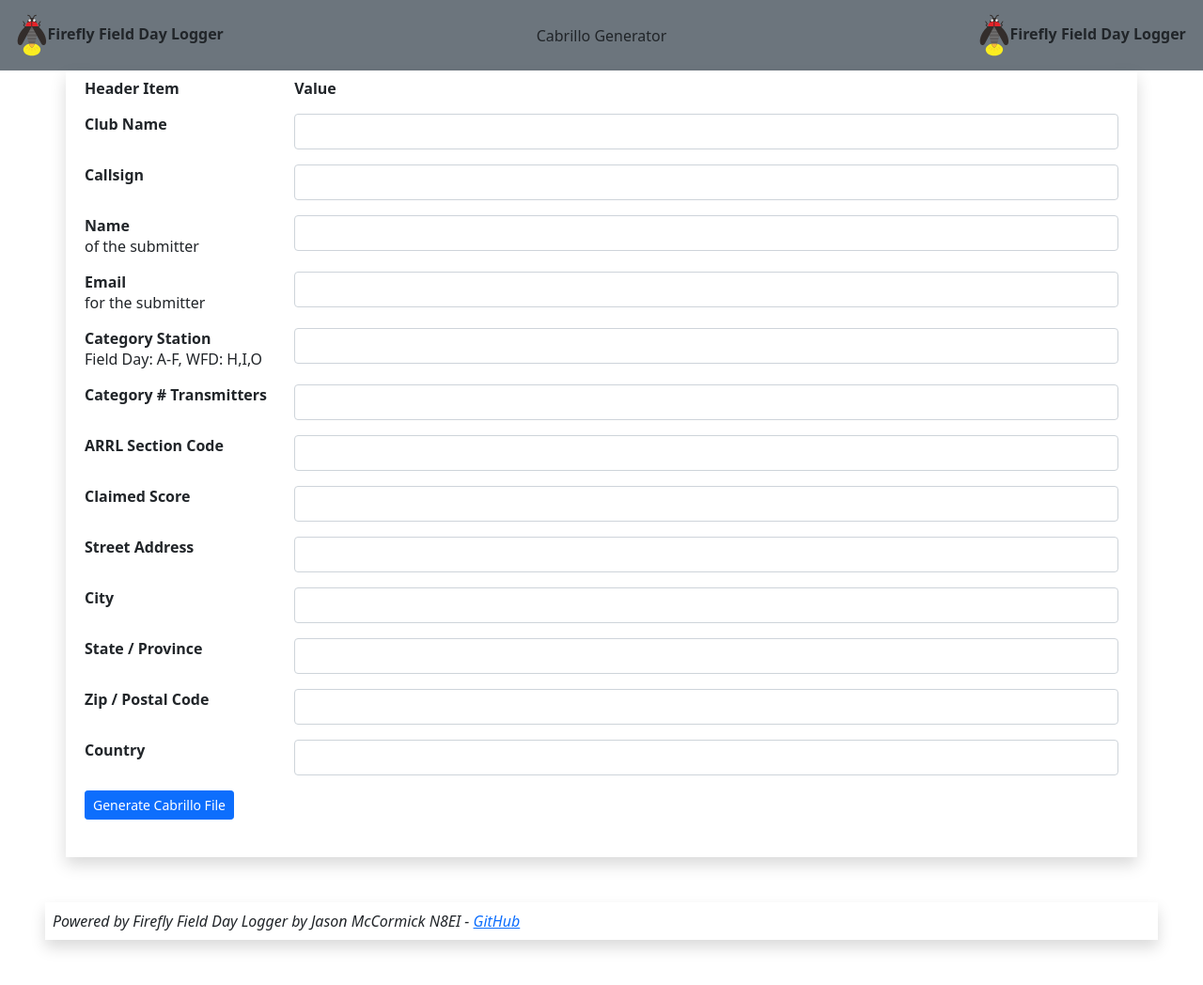
After one commit to jxmx/firefly-logger, a PHP site: page /cabrillo.html in a window 1280 px wide. The commit adds this page. Shown: the whole page at 94% size. Run offline with PHP 8.4, Linux system fonts and the light colour scheme.

Commit message:
useful cabrillo printer

```diff
--- /dev/null
+++ b/cabrillo.html
@@ -0,0 +1,158 @@
+<html>
+<head>
+	<meta charset="utf-8">
+	<meta name="viewport" content="width=device-width, initial-scale=1">
+	<title>Firefly Field Day Logger</title>
+	<link href="css/bootstrap.min.css" rel="stylesheet">
+	<link href="css/jquery.typeahead.min.css" rel="stylesheet">
+	<link href="css/local.css" rel="stylesheet">
+	<link rel="shortcut icon" href="img/firefly.svg" sizes="any" type="image/svg+xml">
+	<link rel="manifest" href="manifest.json">
+</head>
+<body>
+<svg xmlns="http://www.w3.org/2000/svg" style="display: none;">
+  <symbol id="check-circle-fill" fill="currentColor" viewBox="0 0 16 16">
+    <path d="M16 8A8 8 0 1 1 0 8a8 8 0 0 1 16 0zm-3.97-3.03a.75.75 0 0 0-1.08.022L7.477 9.417 5.384 7.323a.75.75 0 0 0-1.06 1.06L6.97 11.03a.75.75 0 0 0 1.079-.02l3.992-4.99a.75.75 0 0 0-.01-1.05z"/>
+  </symbol>
+  <symbol id="info-fill" fill="currentColor" viewBox="0 0 16 16">
+    <path d="M8 16A8 8 0 1 0 8 0a8 8 0 0 0 0 16zm.93-9.412-1 4.705c-.07.34.029.533.304.533.194 0 .487-.07.686-.246l-.088.416c-.287.346-.92.598-1.465.598-.703 0-1.002-.422-.808-1.319l.738-3.468c.064-.293.006-.399-.287-.47l-.451-.081.082-.381 2.29-.287zM8 5.5a1 1 0 1 1 0-2 1 1 0 0 1 0 2z"/>
+  </symbol>
+  <symbol id="exclamation-triangle-fill" fill="currentColor" viewBox="0 0 16 16">
+    <path d="M8.982 1.566a1.13 1.13 0 0 0-1.96 0L.165 13.233c-.457.778.091 1.767.98 1.767h13.713c.889 0 1.438-.99.98-1.767L8.982 1.566zM8 5c.535 0 .954.462.9.995l-.35 3.507a.552.552 0 0 1-1.1 0L7.1 5.995A.905.905 0 0 1 8 5zm.002 6a1 1 0 1 1 0 2 1 1 0 0 1 0-2z"/>
+  </symbol>
+</svg>
+<main>
+    <div class="bg-secondary" style="height: 75px;">
+        <table width="100%" height="100%">
+            <tr>
+                <td width="20%" style="vertical-align: middle; text-align: center;">
+                    <img src="img/firefly.svg" height="45px"><b>Firefly Field Day Logger</b>
+                </td>
+                <td width="60%" style="vertical-align: middle; text-align: center;">
+					Cabrillo Generator
+                </td>
+                <td width="20%" style="vertical-align: middle; text-align: center;">
+                    <img src="img/firefly.svg" height="45px"><b>Firefly Field Day Logger</b>
+                </td>
+            </tr>
+        </table>
+    </div>
+	<div class="container-md shadow">
+		<div class="row">
+				<form id="cabrillo" name="cabrillo" method="POST" action="cabrillo.php">
+					<table class="table table-borderless">
+						<thead>
+							<th scope="col" style="width: 20%">Header Item</th>
+							<th scope="col" style="width: 80%">Value</th>
+						</thead>
+						<tbody>
+						<tr>
+							<td class="align-top">
+								<b>Club Name</b>
+							</td>
+							<td class="align-top">
+								<input type="text" size=20 name="cabclub" id="cabclub" class="form-control" autocomplete="off">
+							</td>
+						</tr><tr>
+							<td class="align-top">
+								<b>Callsign</b>
+							</td>
+							<td class="align-top">
+								<input type="text" size=20 name="cabcall" id="cabcall" class="form-control" autocomplete="off" autocapitalize="on">
+							</td>
+						</tr><tr>
+							<td class="align-top">
+								<b>Name</b><br>of the submitter
+							</td>
+							<td class="align-top">
+								<input type="text" size=20 name="cabname" id="cabname" class="form-control" autocomplete="off" autocapitalize="on">
+							</td>
+						</tr><tr>
+							<td class="align-top">
+								<b>Email</b><br>for the submitter
+							</td>
+							<td class="align-top">
+								<input type="text" size=20 name="cabemail" id="cabemail" class="form-control" autocomplete="off" autocapitalize="on">
+							</td>
+						</tr><tr>
+							<td class="align-top">
+								<b>Category Station</b><br>Field Day: A-F, WFD: H,I,O
+							</td>
+							<td class="align-top">
+								<input type="text" size=20 name="cabstation" id="cabstation" class="form-control" autocomplete="off" autocapitalize="on">
+							</td>
+						</tr><tr>
+							<td class="align-top">
+								<b>Category # Transmitters</b>
+							</td>
+							<td class="align-top">
+								<input type="text" size=20 name="cabtransmitter" id="cabtransmitter" class="form-control" autocomplete="off" autocapitalize="on">
+							</td>
+						</tr><tr>
+							<td class="align-top">
+								<b>ARRL Section Code</b>
+							</td>
+							<td class="align-top">
+								<input type="text" size=20 name="cabsection" id="cabsection" class="form-control" autocomplete="off" autocapitalize="on">
+							</td>
+						</tr><tr>
+							<td class="align-top">
+								<b>Claimed Score</b>
+							</td>
+							<td class="align-top">
+								<input type="text" size=20 name="cabscore" id="cabscore" class="form-control" autocomplete="off" autocapitalize="on">
+							</td>
+						</tr><tr>
+							<td class="align-top">
+								<b>Street Address</b>
+							</td>
+							<td class="align-top">
+								<input type="text" size=20 name="cabstreet" id="cabstreet" class="form-control" autocomplete="off">
+							</td>
+						</tr><tr>
+							<td class="align-top">
+								<b>City</b>
+							</td>
+							<td class="align-top">
+								<input type="text" size=20 name="cabcity" id="cabcity" class="form-control" autocomplete="off">
+							</td>
+						</tr><tr>
+							<td class="align-top">
+								<b>State / Province</b>
+							</td>
+							<td class="align-top">
+								<input type="text" size=20 name="cabstate" id="cabstate" class="form-control" autocomplete="off">
+							</td>
+						</tr><tr>
+							<td class="align-top">
+								<b>Zip / Postal Code</b>
+							</td>
+							<td class="align-top">
+								<input type="text" size=20 name="cabzip" id="cabzip" class="form-control" autocomplete="off" autocapitalize="on">
+							</td>
+						</tr><tr>
+							<td class="align-top">
+								<b>Country</b>
+							</td>
+							<td class="align-top">
+								<input type="text" size=20 name="cabcountry" id="cabcountry" class="form-control" autocomplete="off" autocapitalize="on">
+							</td>
+						</tr>
+						<tr>
+						<td colspan="2">
+							<button type="submit" class="btn btn-primary btn-sm">Generate Cabrillo File</button>
+						</td>
+						</tr>
+						</tbody>
+					</table>
+				</form>
+		</div>
+	</div>
+	<script src="js/bootstrap.min.js"></script>
+	<script src="js/jquery-3.6.0.min.js"></script>
+</main>
+<footer>
+	<div class="d-flex shadow m-5 p-2"><i>Powered by Firefly Field Day Logger by Jason McCormick N8EI - <a href="https://github.com/jxmx/ffdl" tabindex="-1">GitHub</a></i></div>
+</footer>
+</body>
+</html>
```
Also changed, not shown: cabrillo.php (+29 -12 lines).
